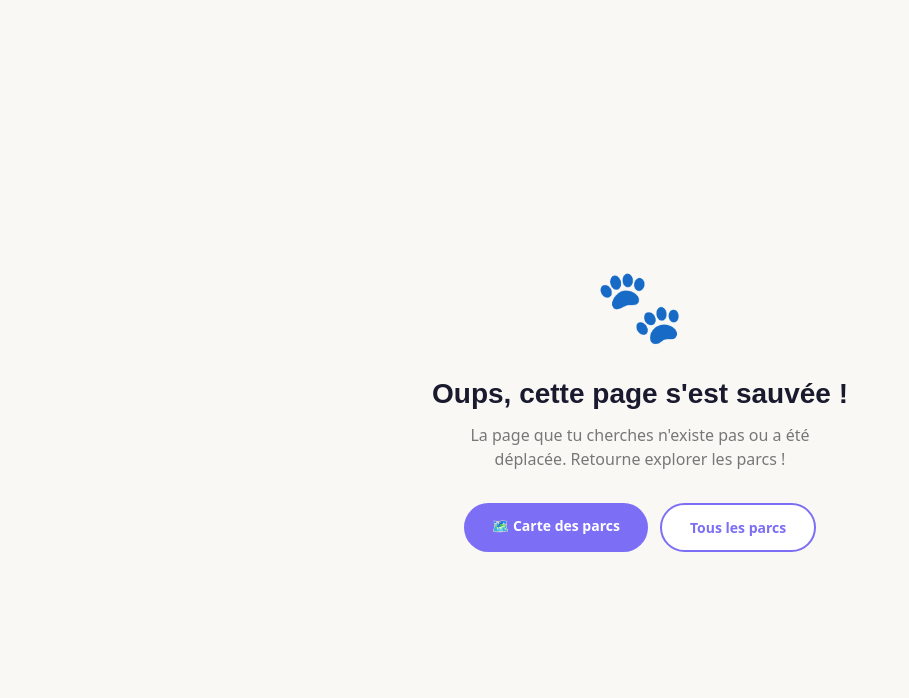
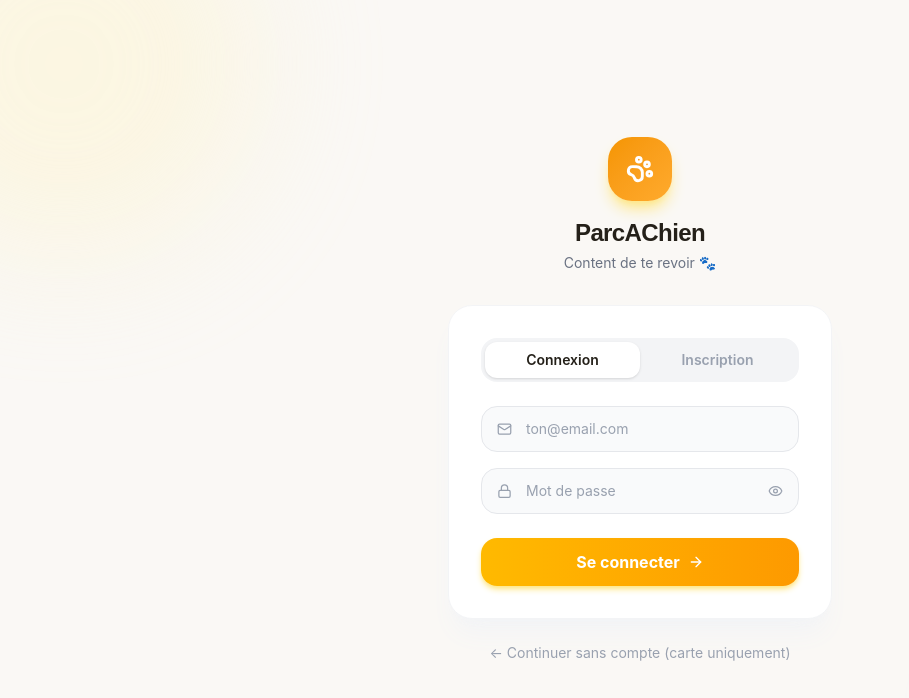
Before and after one commit to thomasconil3-creator/parcachien, a Next.js app: page /login in a window 1280 px wide. Before the commit this address had no page. Shown: the top 698 px of the page, without its empty margins (0-909 px from the left). Built offline with nearby package versions, Linux system fonts and the light colour scheme; no server answers.

Commit message:
feat: auth Supabase — carte publique, app complète pour membres connectés

```diff
--- /dev/null
+++ b/app/login/page.tsx
@@ -0,0 +1,159 @@
+"use client";
+
+import { useState } from "react";
+import { createClient } from "@/utils/supabase/client";
+import { useRouter } from "next/navigation";
+import { PawPrint, Mail, Lock, Eye, EyeOff, ArrowRight, Loader2 } from "lucide-react";
+
+export default function LoginPage() {
+  const router = useRouter();
+  const supabase = createClient();
+
+  const [mode, setMode] = useState<"login" | "register">("login");
+  const [email, setEmail] = useState("");
+  const [password, setPassword] = useState("");
+  const [showPass, setShowPass] = useState(false);
+  const [loading, setLoading] = useState(false);
+  const [error, setError] = useState("");
+  const [success, setSuccess] = useState("");
+
+  const handleSubmit = async (e: React.FormEvent) => {
+    e.preventDefault();
+    setError("");
+    setSuccess("");
+    setLoading(true);
+
+    if (mode === "login") {
+      const { error } = await supabase.auth.signInWithPassword({ email, password });
+      if (error) {
+        setError("Email ou mot de passe incorrect.");
+      } else {
+        router.push("/");
+        router.refresh();
+      }
+    } else {
+      const { error } = await supabase.auth.signUp({ email, password });
+      if (error) {
+        setError("Impossible de créer le compte : " + error.message);
+      } else {
+        setSuccess("Compte créé ! Vérifie ton email pour confirmer ton inscription.");
+      }
+    }
+
+    setLoading(false);
+  };
+
+  return (
+    <div className="min-h-screen bg-[#FAF8F5] flex flex-col items-center justify-center px-4">
+
+      {/* Background blobs */}
+      <div className="fixed inset-0 overflow-hidden pointer-events-none">
+        <div className="absolute -top-32 -left-32 w-96 h-96 bg-amber-100 rounded-full opacity-40 blur-3xl" />
+        <div className="absolute -bottom-32 -right-32 w-96 h-96 bg-violet-100 rounded-full opacity-30 blur-3xl" />
+      </div>
+
+      <div className="relative w-full max-w-sm">
+
+        {/* Logo */}
+        <div className="flex flex-col items-center mb-8">
+          <div className="w-16 h-16 bg-gradient-to-br from-[#F59500] to-[#FFAA2C] rounded-3xl flex items-center justify-center shadow-lg shadow-amber-200 mb-4">
+            <PawPrint size={28} className="text-white" strokeWidth={2.5} />
+          </div>
+          <h1 className="text-2xl font-bold text-[#242019] tracking-tight">ParcAChien</h1>
+          <p className="text-sm text-gray-500 mt-1">
+            {mode === "login" ? "Content de te revoir 🐾" : "Rejoins la communauté 🐾"}
+          </p>
+        </div>
+
+        {/* Card */}
+        <div className="bg-white rounded-3xl shadow-xl shadow-gray-100 border border-gray-100 p-8">
+
+          {/* Mode toggle */}
+          <div className="flex bg-gray-100 rounded-2xl p-1 mb-6">
+            <button
+              onClick={() => { setMode("login"); setError(""); setSuccess(""); }}
+              className={`flex-1 py-2 text-sm font-semibold rounded-xl transition-all ${mode === "login" ? "bg-white shadow text-[#242019]" : "text-gray-400"}`}
+            >
+              Connexion
+            </button>
+            <button
+              onClick={() => { setMode("register"); setError(""); setSuccess(""); }}
+              className={`flex-1 py-2 text-sm font-semibold rounded-xl transition-all ${mode === "register" ? "bg-white shadow text-[#242019]" : "text-gray-400"}`}
+            >
+              Inscription
+            </button>
+          </div>
+
+          <form onSubmit={handleSubmit} className="flex flex-col gap-4">
+
+            {/* Email */}
+            <div className="relative">
+              <Mail size={15} className="absolute left-4 top-1/2 -translate-y-1/2 text-gray-400" />
+              <input
+                type="email"
+                placeholder="ton@email.com"
+                value={email}
+                onChange={(e) => setEmail(e.target.value)}
+                required
+                className="w-full pl-11 pr-4 py-3 text-sm border border-gray-200 rounded-2xl focus:outline-none focus:ring-2 focus:ring-amber-400 bg-gray-50 text-gray-800 placeholder-gray-400"
+              />
+            </div>
+
+            {/* Password */}
+            <div className="relative">
+              <Lock size={15} className="absolute left-4 top-1/2 -translate-y-1/2 text-gray-400" />
+              <input
+                type={showPass ? "text" : "password"}
+                placeholder="Mot de passe"
+                value={password}
+                onChange={(e) => setPassword(e.target.value)}
+                required
+                minLength={6}
+                className="w-full pl-11 pr-11 py-3 text-sm border border-gray-200 rounded-2xl focus:outline-none focus:ring-2 focus:ring-amber-400 bg-gray-50 text-gray-800 placeholder-gray-400"
+              />
+              <button
+                type="button"
+                onClick={() => setShowPass(!showPass)}
+                className="absolute right-4 top-1/2 -translate-y-1/2 text-gray-400 hover:text-gray-600"
+              >
+                {showPass ? <EyeOff size={15} /> : <Eye size={15} />}
+              </button>
+            </div>
+
+            {/* Error / Success */}
+            {error && (
+              <p className="text-xs text-red-500 bg-red-50 border border-red-100 rounded-xl px-4 py-2.5">{error}</p>
+            )}
+            {success && (
+              <p className="text-xs text-emerald-600 bg-emerald-50 border border-emerald-100 rounded-xl px-4 py-2.5">{success}</p>
+            )}
+
+            {/* Submit */}
+            <button
+              type="submit"
+              disabled={loading}
+              className="mt-2 w-full py-3 bg-gradient-to-r from-amber-400 to-amber-500 text-white font-bold rounded-2xl shadow-md shadow-amber-200 flex items-center justify-center gap-2 hover:from-amber-500 hover:to-amber-600 transition-all disabled:opacity-60"
+            >
+              {loading ? (
+                <Loader2 size={16} className="animate-spin" />
+              ) : (
+                <>
+                  {mode === "login" ? "Se connecter" : "Créer mon compte"}
+                  <ArrowRight size={16} />
+                </>
+              )}
+            </button>
+          </form>
+        </div>
+
+        {/* Back to map */}
+        <a
+          href="/"
+          className="flex items-center justify-center gap-2 mt-6 text-sm text-gray-400 hover:text-gray-600 transition-colors"
+        >
+          ← Continuer sans compte (carte uniquement)
+        </a>
+      </div>
+    </div>
+  );
+}
--- a/app/page.tsx
+++ b/app/page.tsx
@@ -1,6 +1,6 @@
 "use client";
 
-import { useState, useMemo, useCallback } from "react";
+import { useState, useMemo, useCallback, useEffect } from "react";
 import dynamic from "next/dynamic";
 import { PACA_PARKS, Park } from "@/lib/parks-data";
 import ParkCard from "@/components/ParkCard";
@@ -13,7 +13,8 @@ import FeedPage from "@/components/FeedPage";
 import ForumPage from "@/components/ForumPage";
 import MessagesPage from "@/components/MessagesPage";
 import { useStore } from "@/lib/store";
-import { Search, MapIcon, List, PawPrint, User, Navigation, Newspaper, MessageSquare, SlidersHorizontal, MessageCircle, BookOpen } from "lucide-react";
+import { createClient } from "@/utils/supabase/client";
+import { Search, MapIcon, List, PawPrint, User, Navigation, Newspaper, MessageSquare, SlidersHorizontal, MessageCircle, BookOpen, LogIn, LogOut } from "lucide-react";
 
 const Map = dynamic(() => import("@/components/Map"), { ssr: false });
 
@@ -45,6 +46,24 @@ export default function Home() {
   const [showStats, setShowStats] = useState(false);
   const [userLocation, setUserLocation] = useState<{ lat: number; lng: number } | null>(null);
   const [nearbyOnly, setNearbyOnly] = useState(false);
+  const [userEmail, setUserEmail] = useState<string | null>(null);
+
+  const supabase = createClient();
+
+  useEffect(() => {
+    supabase.auth.getUser().then(({ data }) => {
+      setUserEmail(data.user?.email ?? null);
+    });
+    const { data: { subscription } } = supabase.auth.onAuthStateChange((_event, session) => {
+      setUserEmail(session?.user?.email ?? null);
+      if (!session) setSection("map");
+    });
+    return () => subscription.unsubscribe();
+  }, []);
+
+  const handleLogout = async () => {
+    await supabase.auth.signOut();
+  };
 
   const { myDog, addCheckin, getActiveCheckins, checkins, stats } = useStore();
   const totalCheckins = checkins.filter((c) => c.expiresAt > Date.now()).length;
@@ -164,7 +183,9 @@ export default function Home() {
           <PawPrint size={13} /> Parcs
         </a>
 
-        {/* Profile button */}
+        {/* Auth button */}
+        {userEmail ? (
+          <div className="flex items-center gap-2">
             <button
               onClick={() => setShowStats(true)}
               className="relative p-2.5 rounded-2xl border border-[#E2DDD5] hover:border-amber-400 text-[#7D7269] hover:text-amber-500 transition-all"
@@ -176,6 +197,22 @@ export default function Home() {
                 </span>
               )}
             </button>
+            <button
+              onClick={handleLogout}
+              title="Se déconnecter"
+              className="p-2.5 rounded-2xl border border-[#E2DDD5] text-[#7D7269] hover:border-red-300 hover:text-red-400 transition-all hidden sm:flex"
+            >
+              <LogOut size={15} />
+            </button>
+          </div>
+        ) : (
+          <a
+            href="/login"
+            className="flex items-center gap-1.5 px-4 py-2 bg-gradient-to-r from-amber-400 to-amber-500 text-white text-xs font-bold rounded-2xl shadow-sm shadow-amber-200 hover:from-amber-500 hover:to-amber-600 transition-all"
+          >
+            <LogIn size={14} /> Connexion
+          </a>
+        )}
       </header>
 
       {/* ── FILTER BAR (collapsible) ── */}
@@ -247,8 +284,9 @@ export default function Home() {
 
       {/* ── BOTTOM NAV ── */}
       <nav className="relative z-[500] glass border-t border-white/40 flex pb-safe shadow-[0_-8px_30px_rgba(0,0,0,0.04)]">
-        {NAV_TABS.map(({ id, icon: Icon, label }, i) => {
-          const isCenter = i === 0; // "Explorer" est le plus important
+        {/* Explorer tab — toujours visible */}
+        {NAV_TABS.filter((tab) => tab.id === "map" || !!userEmail).map(({ id, icon: Icon, label }, i) => {
+          const isCenter = id === "map";
           const active = section === id;
           return (
             <button
@@ -265,6 +303,18 @@ export default function Home() {
             </button>
           );
         })}
+        {/* Bouton rejoindre si non connecté */}
+        {!userEmail && (
+          <a
+            href="/login"
+            className="flex-1 py-3 flex flex-col items-center gap-1 group"
+          >
+            <div className="p-2 rounded-2xl bg-gradient-to-br from-violet-400 to-violet-600 text-white shadow-lg shadow-violet-500/30">
+              <LogIn size={20} strokeWidth={2.5} />
+            </div>
+            <span className="text-[10px] font-bold uppercase tracking-wider text-violet-500">Rejoindre</span>
+          </a>
+        )}
       </nav>
 
       {/* ── MODALS ── */}
```
Lines whose indentation alone changed are shown as unchanged.
